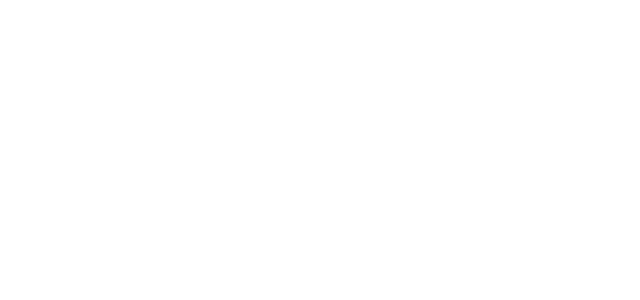
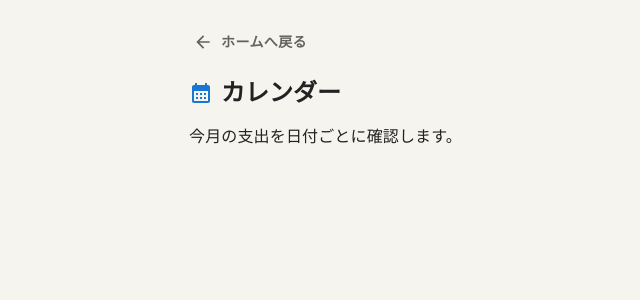
Before and after one commit to ryusei-yaku/kakeibo-app, a React (Vite) app: page /calendar in a window 1280 px wide. Before the commit this address had no page. Shown: the top 300 px of the page, without its empty margins (175-815 px from the left). Built offline with nearby package versions, Linux system fonts and the light colour scheme.

Commit message:
カレンダー画面の土台を作成

```diff
--- a/src/App.tsx
+++ b/src/App.tsx
@@ -5,6 +5,7 @@ import ExpenseFormPage from "./features/expenses/ExpenseFormPage";
 import HomePage from "./features/home/HomePage";
 import type { Expense } from "./types/expense";
 import MonthlyCategoryDetailPage from "./features/categories/MonthlyCategoryDetailPage";
+import CalendarPage from "./features/calendar/CalendarPage";
 
 function App() {
   const [expenses, setExpenses] = useState<Expense[]>([]);
@@ -29,6 +30,7 @@ function App() {
           path="/categories/monthly/:categoryId"
           element={<MonthlyCategoryDetailPage expenses={expenses}/>}
         />
+        <Route path="/calendar" element={<CalendarPage />}/>
       </Routes>
     </BrowserRouter>
   );
--- /dev/null
+++ b/src/features/calendar/CalendarPage.tsx
@@ -0,0 +1,57 @@
+import ArrowBackIcon from "@mui/icons-material/ArrowBack";
+import CalendarMonthIcon from "@mui/icons-material/CalendarMonth";
+import {
+    Box,
+    Button,
+    Container,
+    Stack,
+    Typography,
+} from "@mui/material";
+import { useNavigate } from "react-router-dom";
+
+function CalendarPage() {
+    // ページ移動をするための関数を用意する
+    const navigate = useNavigate();
+
+    return (
+        // 画面全体の背景と高さを設定する
+        <Box sx={{ minHeight: "100vh", backgroundColor: "#f6f4ef", py: 3 }}>
+            {/* スマホで見やすい横幅に制限する */}
+            <Container maxWidth="sm">
+                {/* 画面内の要素を縦方向に間隔を空けて並べる */}
+                <Stack spacing={2}>
+                    {/* ホーム画面に戻るボタン */}
+                    <Button
+                        onClick={() => navigate("/")}
+                        startIcon={<ArrowBackIcon />}
+                        sx={{
+                            alignSelf: "flex-start",
+                            color: "text.secondary",
+                            fontWeight: "bold",
+                        }}
+                    >
+                        ホームへ戻る
+                    </Button>
+
+                    {/* ページタイトル行 */}
+                    <Box sx={{ display: "flex", alignItems: "center", gap: 1 }}>
+                        {/* カレンダー画面であることを分かりやすくするアイコン */}
+                        <CalendarMonthIcon color="primary" />
+
+                        {/* ページタイトル */}
+                        <Typography variant="h5" component="h1" sx={{ fontWeight: "bold" }}>
+                            カレンダー
+                        </Typography>
+                    </Box>
+
+                    {/* このページで何ができるかを説明する文 */}
+                    <Typography color="text.secondary">
+                        今月の支出を日付ごとに確認します。
+                    </Typography>
+                </Stack>
+            </Container>
+        </Box>
+    );
+}
+
+export default CalendarPage;
```
